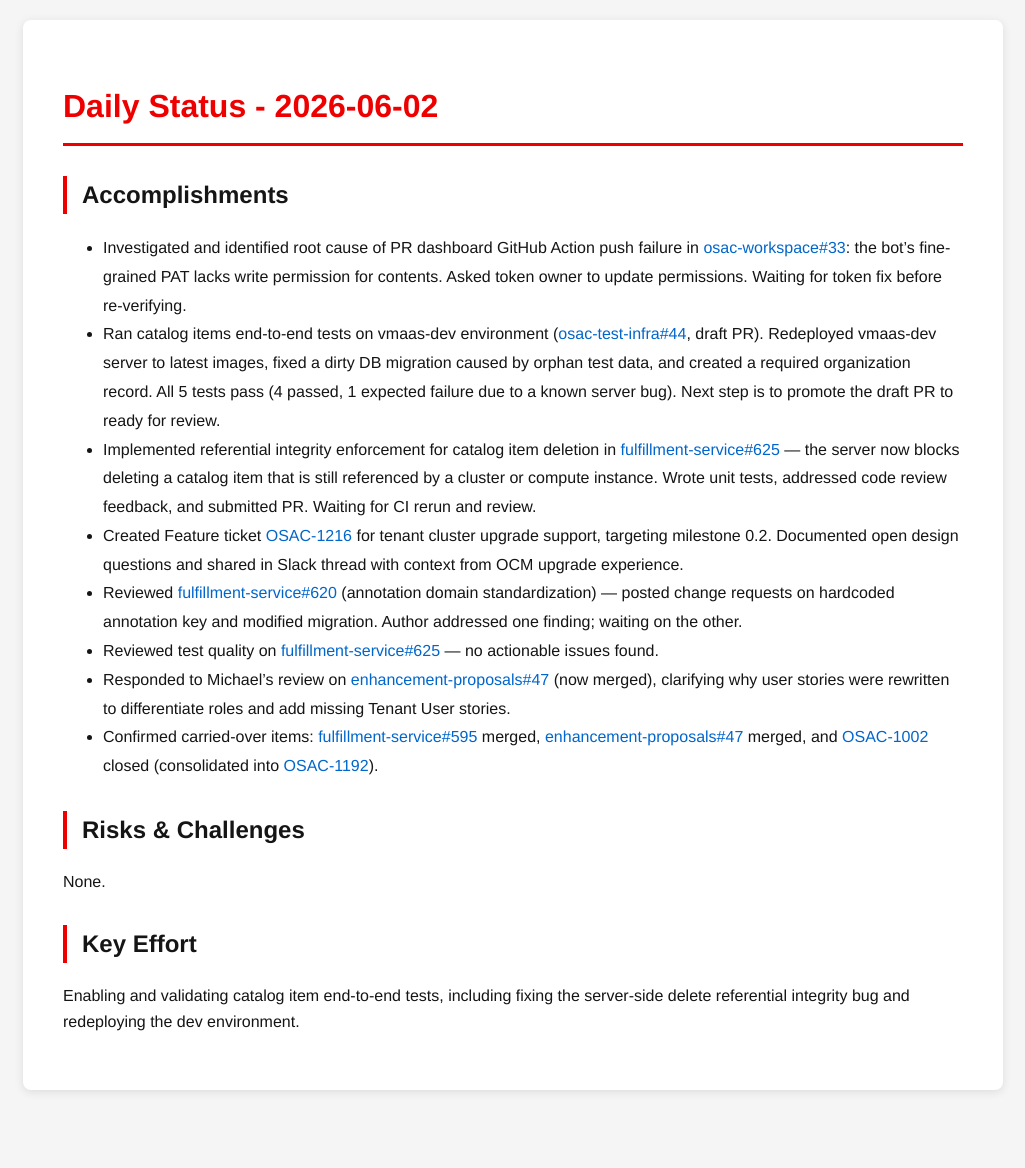
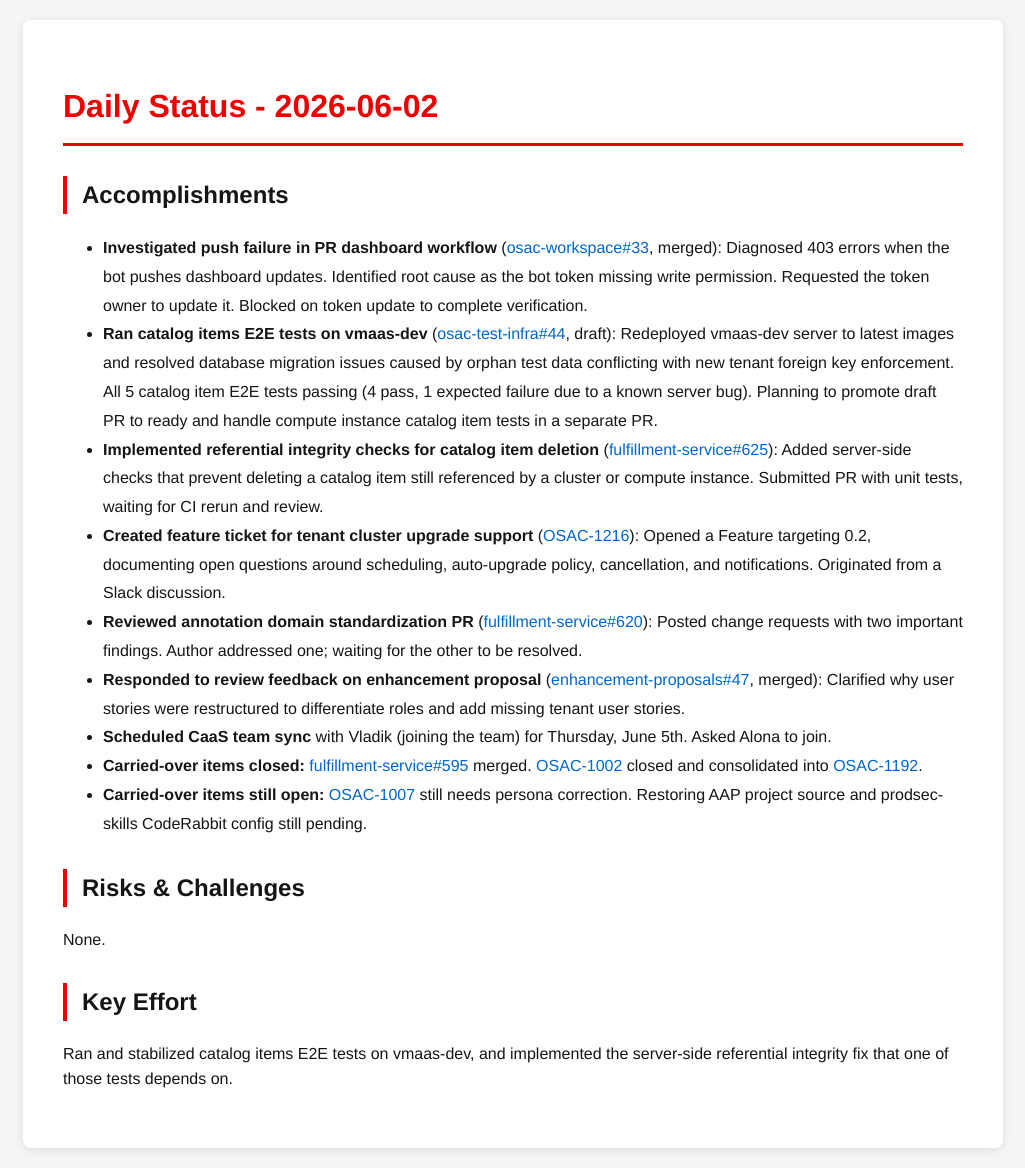
Before and after one commit to tzvatot/daily-status, a Jekyll site: the page built from 2026-06-02.md, in a window 1280 px wide. Shown: the whole page, without its empty margins (127-1152 px from the left). Built offline with Jekyll 4.4.1, drawn with Linux system fonts in a browser that asks for light colours; before the commit the page ends 1110 px from its top, so only the background shows below that.

Commit message:
Daily status update - 2026-06-02

```diff
--- a/2026-06-02.md
+++ b/2026-06-02.md
@@ -7,17 +7,21 @@
 # Daily Status - 2026-06-02
 
 ## Accomplishments
-- Investigated and identified root cause of PR dashboard GitHub Action push failure in [osac-workspace#33](https://github.com/osac-project/osac-workspace/pull/33): the bot's fine-grained PAT lacks write permission for contents. Asked token owner to update permissions. Waiting for token fix before re-verifying.
-- Ran catalog items end-to-end tests on vmaas-dev environment ([osac-test-infra#44](https://github.com/osac-project/osac-test-infra/pull/44), draft PR). Redeployed vmaas-dev server to latest images, fixed a dirty DB migration caused by orphan test data, and created a required organization record. All 5 tests pass (4 passed, 1 expected failure due to a known server bug). Next step is to promote the draft PR to ready for review.
-- Implemented referential integrity enforcement for catalog item deletion in [fulfillment-service#625](https://github.com/osac-project/fulfillment-service/pull/625) — the server now blocks deleting a catalog item that is still referenced by a cluster or compute instance. Wrote unit tests, addressed code review feedback, and submitted PR. Waiting for CI rerun and review.
-- Created Feature ticket [OSAC-1216](https://redhat.atlassian.net/browse/OSAC-1216) for tenant cluster upgrade support, targeting milestone 0.2. Documented open design questions and shared in Slack thread with context from OCM upgrade experience.
-- Reviewed [fulfillment-service#620](https://github.com/osac-project/fulfillment-service/pull/620) (annotation domain standardization) — posted change requests on hardcoded annotation key and modified migration. Author addressed one finding; waiting on the other.
-- Reviewed test quality on [fulfillment-service#625](https://github.com/osac-project/fulfillment-service/pull/625) — no actionable issues found.
-- Responded to Michael's review on [enhancement-proposals#47](https://github.com/osac-project/enhancement-proposals/pull/47) (now merged), clarifying why user stories were rewritten to differentiate roles and add missing Tenant User stories.
-- Confirmed carried-over items: [fulfillment-service#595](https://github.com/osac-project/fulfillment-service/pull/595) merged, [enhancement-proposals#47](https://github.com/osac-project/enhancement-proposals/pull/47) merged, and [OSAC-1002](https://redhat.atlassian.net/browse/OSAC-1002) closed (consolidated into [OSAC-1192](https://redhat.atlassian.net/browse/OSAC-1192)).
+
+- **Investigated push failure in PR dashboard workflow** ([osac-workspace#33](https://github.com/osac-project/osac-workspace/pull/33), merged): Diagnosed 403 errors when the bot pushes dashboard updates. Identified root cause as the bot token missing write permission. Requested the token owner to update it. Blocked on token update to complete verification.
+- **Ran catalog items E2E tests on vmaas-dev** ([osac-test-infra#44](https://github.com/osac-project/osac-test-infra/pull/44), draft): Redeployed vmaas-dev server to latest images and resolved database migration issues caused by orphan test data conflicting with new tenant foreign key enforcement. All 5 catalog item E2E tests passing (4 pass, 1 expected failure due to a known server bug). Planning to promote draft PR to ready and handle compute instance catalog item tests in a separate PR.
+- **Implemented referential integrity checks for catalog item deletion** ([fulfillment-service#625](https://github.com/osac-project/fulfillment-service/pull/625)): Added server-side checks that prevent deleting a catalog item still referenced by a cluster or compute instance. Submitted PR with unit tests, waiting for CI rerun and review.
+- **Created feature ticket for tenant cluster upgrade support** ([OSAC-1216](https://redhat.atlassian.net/browse/OSAC-1216)): Opened a Feature targeting 0.2, documenting open questions around scheduling, auto-upgrade policy, cancellation, and notifications. Originated from a Slack discussion.
+- **Reviewed annotation domain standardization PR** ([fulfillment-service#620](https://github.com/osac-project/fulfillment-service/pull/620)): Posted change requests with two important findings. Author addressed one; waiting for the other to be resolved.
+- **Responded to review feedback on enhancement proposal** ([enhancement-proposals#47](https://github.com/osac-project/enhancement-proposals/pull/47), merged): Clarified why user stories were restructured to differentiate roles and add missing tenant user stories.
+- **Scheduled CaaS team sync** with Vladik (joining the team) for Thursday, June 5th. Asked Alona to join.
+- **Carried-over items closed:** [fulfillment-service#595](https://github.com/osac-project/fulfillment-service/pull/595) merged. [OSAC-1002](https://redhat.atlassian.net/browse/OSAC-1002) closed and consolidated into [OSAC-1192](https://redhat.atlassian.net/browse/OSAC-1192).
+- **Carried-over items still open:** [OSAC-1007](https://redhat.atlassian.net/browse/OSAC-1007) still needs persona correction. Restoring AAP project source and prodsec-skills CodeRabbit config still pending.
 
 ## Risks & Challenges
+
 None.
 
 ## Key Effort
-Enabling and validating catalog item end-to-end tests, including fixing the server-side delete referential integrity bug and redeploying the dev environment.
+
+Ran and stabilized catalog items E2E tests on vmaas-dev, and implemented the server-side referential integrity fix that one of those tests depends on.
```
